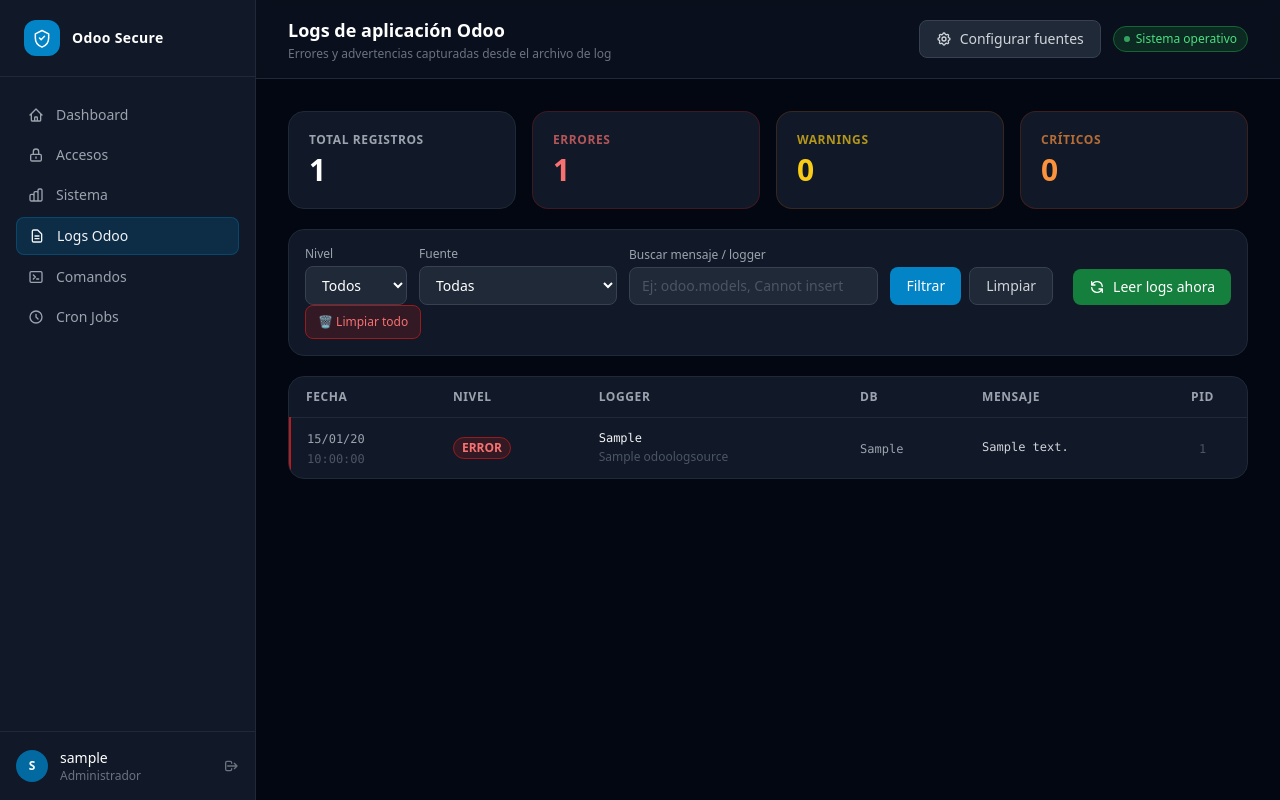
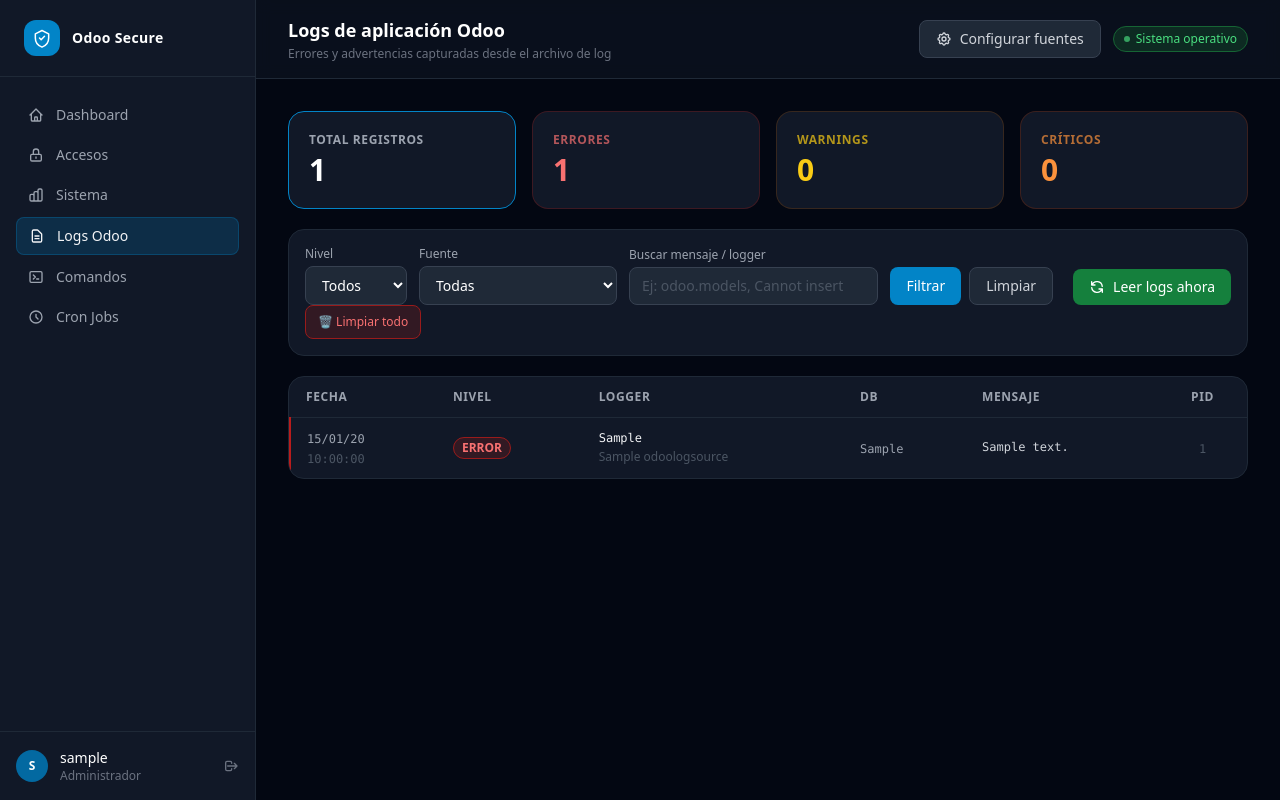
Before and after one commit to falconsoft3d/odoo-secure, a Django app: page /odoo-logs/ in a window 1280 px wide. Run offline with Django 5.2, Linux system fonts and the light colour scheme; a user stored in the database is signed in; tables that the repository leaves empty hold one stand-in row (values such as "Sample post"); some libraries are stand-ins or nearby versions.

Commit message:
feat: kpi cards como filtros en logs odoo

```diff
--- a/templates/core/odoo_logs/list.html
+++ b/templates/core/odoo_logs/list.html
@@ -21,22 +21,26 @@
 
 <!-- Stats row -->
 <div class="grid grid-cols-2 xl:grid-cols-4 gap-4 mb-5">
-  <div class="bg-gray-900 border border-gray-800 rounded-2xl p-5">
+  <a href="{% url 'odoo_logs' %}"
+     class="bg-gray-900 border {% if not level_filter %}border-brand-600{% else %}border-gray-800 hover:border-gray-600{% endif %} rounded-2xl p-5 block transition">
     <p class="text-xs font-semibold text-gray-400 uppercase tracking-wider mb-1">Total registros</p>
     <p class="text-3xl font-bold text-white">{{ total }}</p>
-  </div>
-  <div class="bg-gray-900 border border-red-900/40 rounded-2xl p-5">
+  </a>
+  <a href="{% url 'odoo_logs' %}?level=ERROR"
+     class="bg-gray-900 border {% if level_filter == 'ERROR' %}border-red-500{% else %}border-red-900/40 hover:border-red-600{% endif %} rounded-2xl p-5 block transition">
     <p class="text-xs font-semibold text-red-400/70 uppercase tracking-wider mb-1">Errores</p>
     <p class="text-3xl font-bold text-red-400">{{ error_count }}</p>
-  </div>
-  <div class="bg-gray-900 border border-yellow-900/40 rounded-2xl p-5">
+  </a>
+  <a href="{% url 'odoo_logs' %}?level=WARNING"
+     class="bg-gray-900 border {% if level_filter == 'WARNING' %}border-yellow-500{% else %}border-yellow-900/40 hover:border-yellow-600{% endif %} rounded-2xl p-5 block transition">
     <p class="text-xs font-semibold text-yellow-400/70 uppercase tracking-wider mb-1">Warnings</p>
     <p class="text-3xl font-bold text-yellow-400">{{ warning_count }}</p>
-  </div>
-  <div class="bg-gray-900 border border-orange-900/40 rounded-2xl p-5">
+  </a>
+  <a href="{% url 'odoo_logs' %}?level=CRITICAL"
+     class="bg-gray-900 border {% if level_filter == 'CRITICAL' %}border-orange-500{% else %}border-orange-900/40 hover:border-orange-600{% endif %} rounded-2xl p-5 block transition">
     <p class="text-xs font-semibold text-orange-400/70 uppercase tracking-wider mb-1">Críticos</p>
     <p class="text-3xl font-bold text-orange-400">{{ critical_count }}</p>
-  </div>
+  </a>
 </div>
 
 <!-- Filters -->
```
